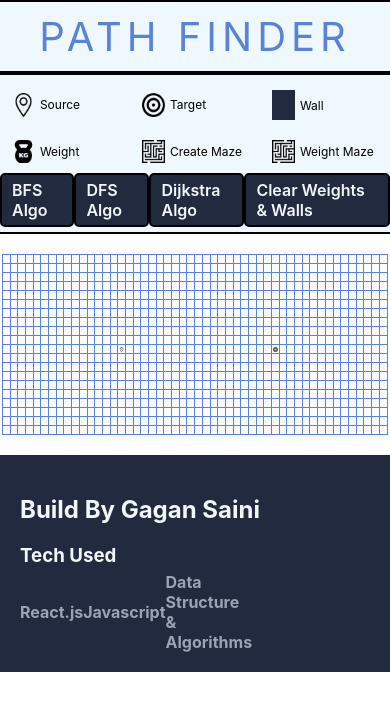
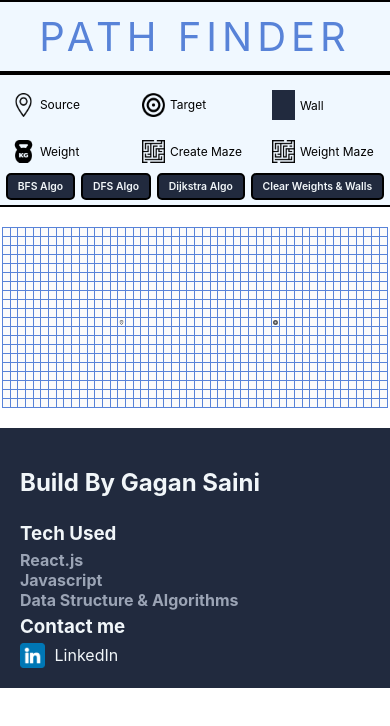
Before and after one commit to Gagan-Saini-GS/Pathfinder, a React (Create React App) app: page / in a window 390 px wide. Shown: the top 726 px of the page. Built offline with nearby package versions, Linux system fonts and the light colour scheme.

Commit message:
footer responsiveness added

```diff
--- a/src/components/Footer/Footer.css
+++ b/src/components/Footer/Footer.css
@@ -5,12 +5,21 @@
   padding: 20px;
 }
 
+.footer-item {
+  display: flex;
+  align-items: flex-start;
+}
+
+.tech-used-container {
+  width: 50%;
+}
+
 .tech-used-container h3 {
   margin: 5px 0px;
 }
 
 .tech-used-box {
-  width: 30%;
+  width: 100%;
   color: var(--gray);
   font-size: 1rem;
   font-weight: 700;
@@ -18,3 +27,86 @@
   justify-content: space-between;
   align-items: center;
 }
+
+.tech-used-item {
+  margin-right: 1rem;
+}
+
+.contact-me {
+  width: 50%;
+}
+
+.contact-me h3 {
+  margin: 5px 0px;
+}
+
+.contact-me-icon {
+  width: 4%;
+}
+
+.contact-me-link a {
+  display: flex;
+  align-items: center;
+  text-decoration: none;
+  color: var(--white);
+}
+
+.contact-me-link a div {
+  margin: 0px 10px;
+}
+
+@media (min-width: 50px) and (max-width: 500px) {
+  .footer-item {
+    flex-direction: column;
+  }
+
+  .tech-used-container {
+    width: 100%;
+  }
+  .tech-used-box {
+    width: 100%;
+    flex-direction: column;
+    align-items: flex-start;
+  }
+
+  .contact-me {
+    width: 100%;
+  }
+
+  .contact-me-icon {
+    width: 7%;
+  }
+}
+
+@media (min-width: 500px) and (max-width: 800px) {
+  .footer-item {
+    flex-direction: column;
+  }
+
+  .tech-used-container {
+    width: 100%;
+  }
+
+  .tech-used-box {
+    width: 100%;
+    flex-direction: row;
+    justify-content: flex-start;
+  }
+
+  .contact-me {
+    width: 100%;
+  }
+}
+
+@media (min-width: 800px) and (max-width: 1000px) {
+  .tech-used-container {
+    width: 60%;
+  }
+  .contact-me {
+    width: 40%;
+  }
+
+  .contact-me-icon {
+    width: 7%;
+  }
+}
--- a/src/components/Footer/Footer.js
+++ b/src/components/Footer/Footer.js
@@ -5,6 +5,7 @@ export default function Footer() {
   return (
     <div className="footer-container">
       <h2>Build By Gagan Saini</h2>
+      <div className="footer-item">
         <div className="tech-used-container">
           <h3>Tech Used</h3>
           <div className="tech-used-box">
@@ -13,6 +14,20 @@ export default function Footer() {
             <div className="tech-used-item">Data Structure & Algorithms</div>
           </div>
         </div>
+        <div className="contact-me">
+          <h3>Contact me</h3>
+          <div className="contact-me-link">
+            <a href="https://www.linkedin.com/in/gagan-saini-gs/">
+              <img
+                className="contact-me-icon"
+                src="./images/linkedin.png"
+                alt=""
+              />
+              <div>LinkedIn</div>
+            </a>
+          </div>
+        </div>
+      </div>
     </div>
   );
 }
--- a/src/components/Home/Home.css
+++ b/src/components/Home/Home.css
@@ -163,32 +163,6 @@
   }
 }
 
-@keyframes search2 {
-  0% {
-    background-color: rgba(41, 4, 24, 0.75);
-    border-radius: 100%;
-    transform: scale(0.5);
-  }
-
-  50% {
-    background-color: rgba(97, 0, 20, 0.75);
-    border-radius: 35%;
-    transform: scale(0.85);
-  }
-
-  75% {
-    background-color: rgba(216, 5, 141, 0.75);
-    border-radius: 20%;
-    transform: scale(1.2);
-  }
-
-  100% {
-    background-color: rgba(178, 67, 255, 0.75);
-    border-radius: 0%;
-    transform: scale(1);
-  }
-}
-
 @media (min-width: 50px) and (max-width: 500px) {
   .cell {
     height: 6px;
@@ -196,9 +170,10 @@
 
   .algo-btn {
     padding: 5px 10px;
-    font-size: 1rem;
+    font-size: 0.65rem;
     font-weight: 600;
   }
+
   .control-item {
     width: 30%;
     font-size: 0.75rem;
```
Also changed, not shown: public/images/linkedin.png (added). Lines whose indentation alone changed are shown as unchanged.
